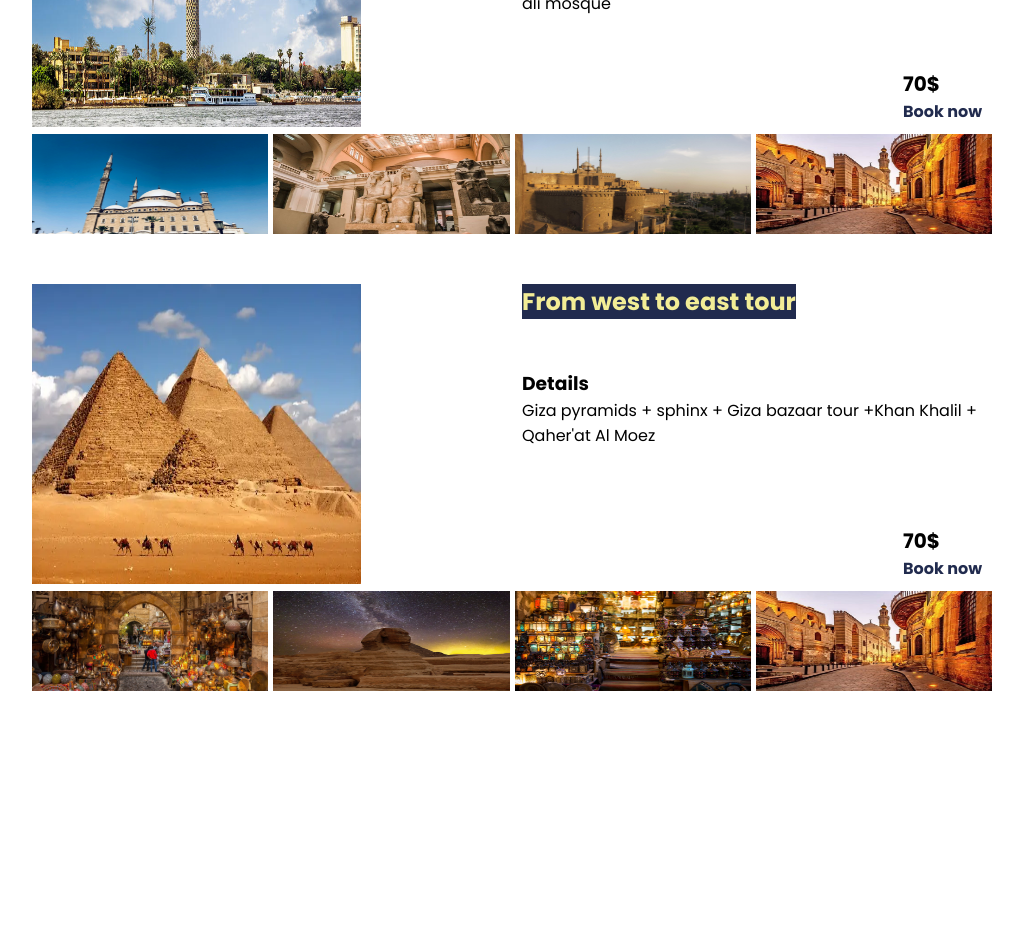
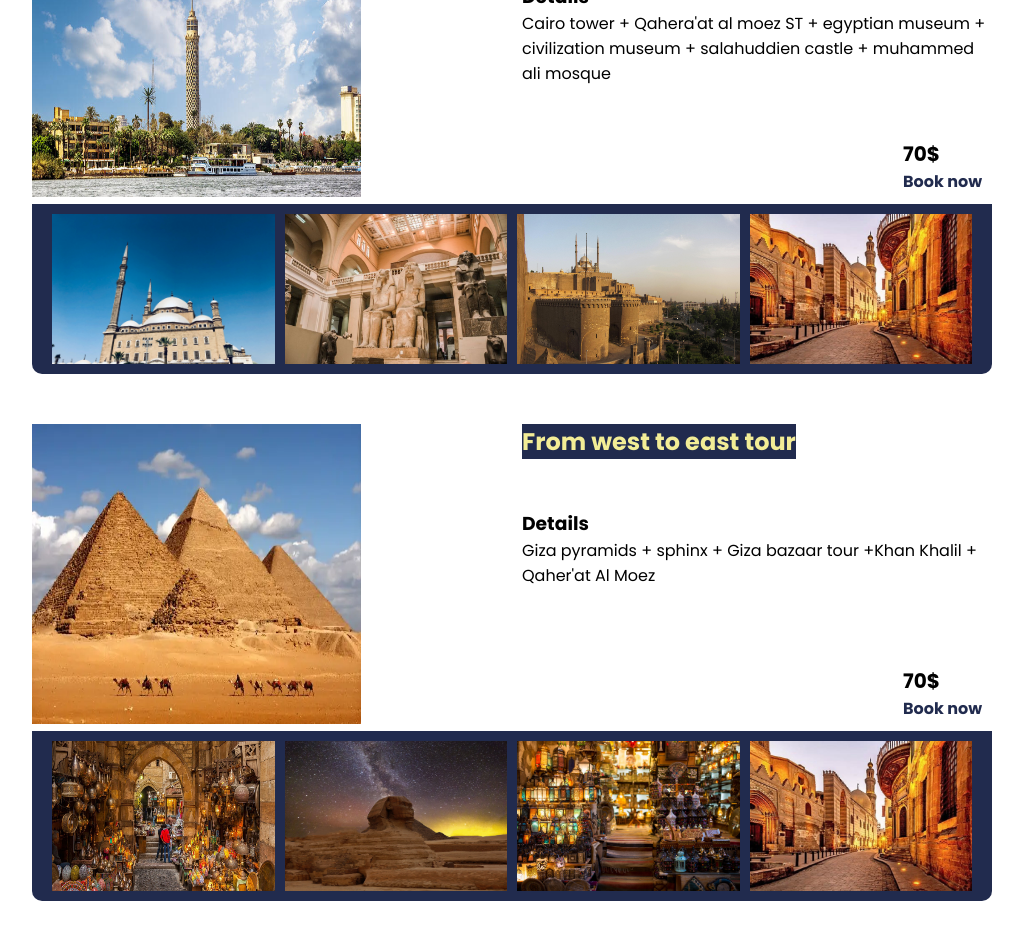
Before and after one commit to basemElsawy/tripPharaoh, a React (Create React App) app: page / in a window 1280 px wide. Shown: the part 2140-3079 px from the top of the page, without its empty margins (128-1151 px from the left). Before the commit the page ends 2881 px from the top, so only its background shows below. Built offline with nearby package versions, Linux system fonts and the light colour scheme.

Commit message:
second section functionality

```diff
--- a/src/App.js
+++ b/src/App.js
@@ -2,6 +2,7 @@ import React from 'react'
 import Navbar from './components/navbar/Navbar'
 import Home from './components/searchSection/Home'
 import Packages from './components/packagesSection/packages'
+import PackageCards from './components/packagesSection/packageCards'
 const App = () => {
   return (
     <>
@@ -9,6 +10,8 @@ const App = () => {
       <main>
         <Home className='home-sect' />
         <Packages />
+
+
       </main>
     </>
   )
--- a/src/components/packagesSection/packageCards.jsx
+++ b/src/components/packagesSection/packageCards.jsx
@@ -1,13 +1,56 @@
-import React from 'react'
+import React, { useState } from 'react'
 import './packages.css'
+import Data from './data';
+
+import SubImg1 from '../../components/images/packages/memphis.jpeg'
+import SubImg2 from '../../components/images/packages/dhashur.jpg'
+import SubImg3 from '../../components/images/packages/saqqara.jpg'
+import SubImg4 from '../../components/images/packages/pano.webp'
+import SubImg5 from '../../components/images/packages/muhammedali.jpg'
+import SubImg6 from '../../components/images/packages/musuemEgy.jpg'
+import SubImg7 from '../../components/images/packages/salahuddien.jpg'
+import SubImg8 from '../../components/images/packages/almoez.jpg'
+import SubImg9 from '../../components/images/packages/khan.jpg'
+import SubImg10 from '../../components/images/packages/sphinx.jpg'
+import SubImg11 from '../../components/images/packages/bazaar.jpg'
+import SubImg12 from '../../components/images/packages/almoez.jpg'
+
+const picsArray = [
+    { id: 1, category: 'Giza-tour-big', value: SubImg1 },
+    { id: 2, category: 'Giza-tour-big', value: SubImg2 },
+    { id: 3, category: 'Giza-tour-big', value: SubImg3 },
+    { id: 4, category: 'Giza-tour-big', value: SubImg4 },
+    { id: 5, category: 'Cairo-tour-big', value: SubImg5 },
+    { id: 6, category: 'Cairo-tour-big', value: SubImg6 },
+    { id: 7, category: 'Cairo-tour-big', value: SubImg7 },
+    { id: 8, category: 'Cairo-tour-big', value: SubImg8 },
+    { id: 9, category: 'Giza-tour-small', value: SubImg9 },
+    { id: 10, category: 'Giza-tour-small', value: SubImg10 },
+    { id: 11, category: 'Giza-tour-small', value: SubImg11 },
+    { id: 12, category: 'Giza-tour-small', value: SubImg12 },
+]
+
+const pageBody = document.body;
 
 const PackageCards = (props) => {
+    const [clicked, setClickedState] = useState(false)
+    const [sliderData, setSliderData] = useState(picsArray[0])
+
+
+    const handleClick = (index) => {
+
+        const slider = picsArray[index]
+        setSliderData(slider);
+
+        setClickedState(true)
+    }
+
     return (
         <section className="package-cards">
             <div className='containing'>
                 <div className='cards-container'>
                     <div className="img-container">
-                        <img src={props.imageMain} className='main-img' width='200px' height='200px' alt="" />
+                        <img src={clicked ? sliderData.value : props.imageMain} className='main-img' width='200px' height='200px' alt="" />
                     </div>
                     <div className="details-container">
                         <div className='heading'>
@@ -27,11 +70,48 @@ const PackageCards = (props) => {
 
                 </div>
                 <div className='pic-grid'>
+                    {
+                        picsArray.map((val, i) => {
+                            if (props.tripName === 'Around giza') {
+                                if (val.category === 'Giza-tour-big') {
+                                    return (
+                                        <img src={val.value} key={val.id} onClick={() => {
+                                            handleClick(i)
+                                        }} className='sub-images' />
+                                    )
+                                }
+                            }
+                            if (props.tripName === 'Around Cairo') {
+                                if (val.category === 'Cairo-tour-big') {
+                                    return (
+                                        <img src={val.value} key={val.id}
+                                            onClick={() => {
+                                                handleClick(i)
+                                            }}
+                                            className='sub-images' />
+                                    )
+                                }
 
-                    <img src={props.subImg[0]} className='sub-images' width='200px' height='200px' alt="" />
-                    <img src={props.subImg[1]} className='sub-images' width='200px' height='200px' alt="" />
-                    <img src={props.subImg[2]} className='sub-images' width='200px' height='200px' alt="" />
-                    <img src={props.subImg[3]} className='sub-images' alt="" />
+                            }
+
+                            if (props.tripName === 'From west to east tour') {
+                                if (val.category === 'Giza-tour-small') {
+                                    return (
+                                        <img src={val.value} key={val.id}
+                                            onClick={() => {
+                                                handleClick(i)
+                                            }}
+                                            className='sub-images' />
+                                    )
+                                }
+
+                            }
+
+                        }
+
+
+                        )
+                    }
                 </div>
             </div>
         </section>
--- a/src/components/packagesSection/packages.css
+++ b/src/components/packagesSection/packages.css
@@ -98,22 +98,26 @@
 
 .sub-images{
  width:100% !important;
- height: 100px !important;
+ height: 150px !important;
  transition: .3s ease-in-out;
 }
 .sub-images:hover{
     transform: scale(1.05);
     cursor: pointer;
-    border: 5px solid var(--bg-color);
+    border: 5px solid var(--text-color);
 }
 
 .pic-grid{
     display: grid;
      width: 100%;
+     height: fit-content;
      grid-template-columns: repeat(4,1fr);
     justify-items: center;
     align-items: center;
-    column-gap: 5px;
+    column-gap: 10px;
+    background-color: var(--bg-color);
+    padding: 10px 20px;
+    border-radius: 0px 0px 10px 10px;
 
 }
 .main-img{
--- a/src/components/packagesSection/packages.jsx
+++ b/src/components/packagesSection/packages.jsx
@@ -7,7 +7,10 @@ import Data from './data'
 
 
 class Packages extends React.Component {
+    constructor(props) {
+        super(props)
 
+    }
 
 
     render() {
@@ -43,6 +46,7 @@ class Packages extends React.Component {
                     })}
 
                 </div>
+
             </section>
         )
     }
```
